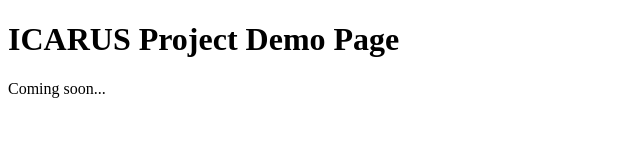
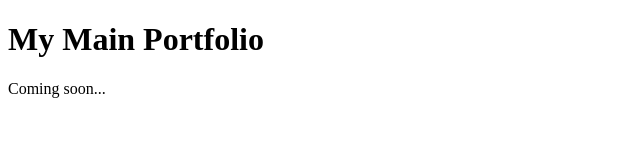
Before and after one commit to willgee/willgee.github.io, a plain HTML site: page index.html in a window 1280 px wide. Shown: the whole page, without its empty margins (0-640 px from the left). Drawn offline with Linux system fonts and the light colour scheme.

Commit message:
Test mod before deployment

```diff
--- a/index.html
+++ b/index.html
@@ -1,7 +1,7 @@
 <!DOCTYPE html>
 <html>
 <body>
-<h1>ICARUS Project Demo Page</h1>
+<h1>My Main Portfolio</h1>
 <p>Coming soon...</p>
 </body>
 </html>
```
